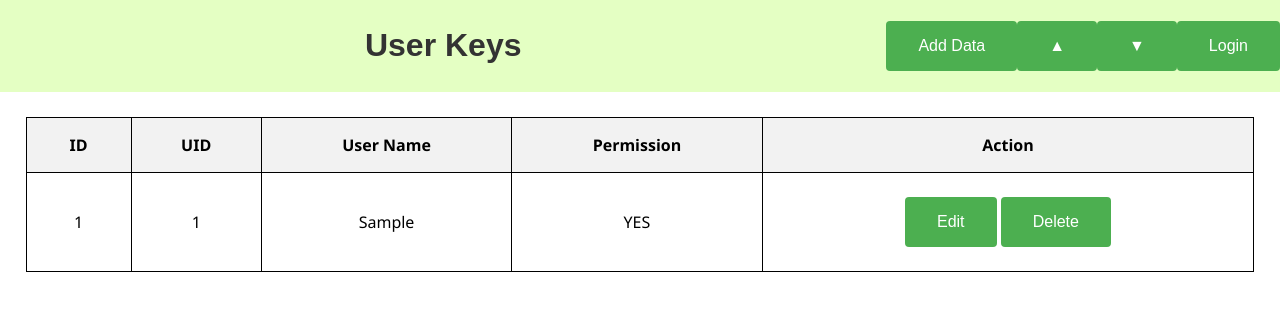
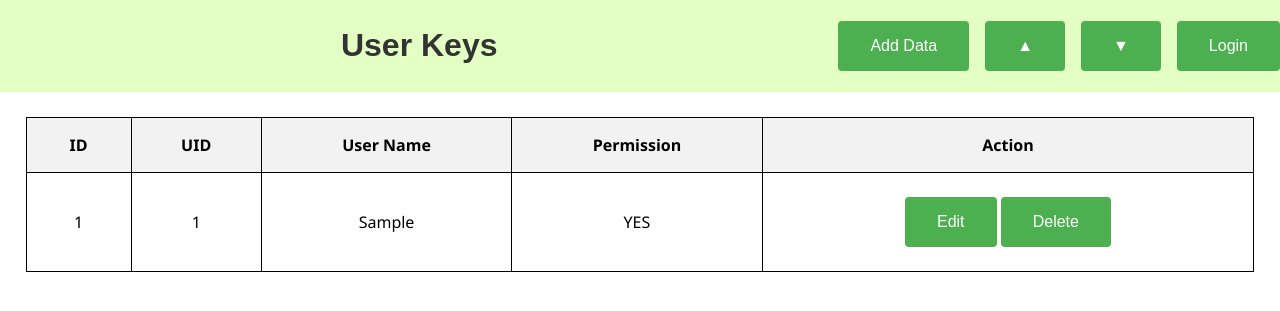
Before and after one commit to Egor-Yarygin/IoT, a FastAPI app: page /data in a window 1280 px wide. Shown: the top 311 px of the page. Run offline with FastAPI, Linux system fonts and the light colour scheme; the visitor is signed in with stand-in values (Sample User, id 1); tables that the repository leaves empty hold one stand-in row (values such as "Sample post").

Commit message:
Add files via upload

```diff
--- a/electronic-lock/server/static/index_styles.css
+++ b/electronic-lock/server/static/index_styles.css
@@ -17,7 +17,7 @@ header {
     z-index: 1000;
     padding: 1% 0;
     display: flex;
-    justify-content: space-evenly;
+    justify-content: space-between;
     align-items: center;
 }
 
@@ -31,7 +31,7 @@ h1 {
 .header-buttons {
     display: flex;
     align-items: center;
-    justify-content: space-around;
+    gap: 1em;
 }
 
 table {
```
